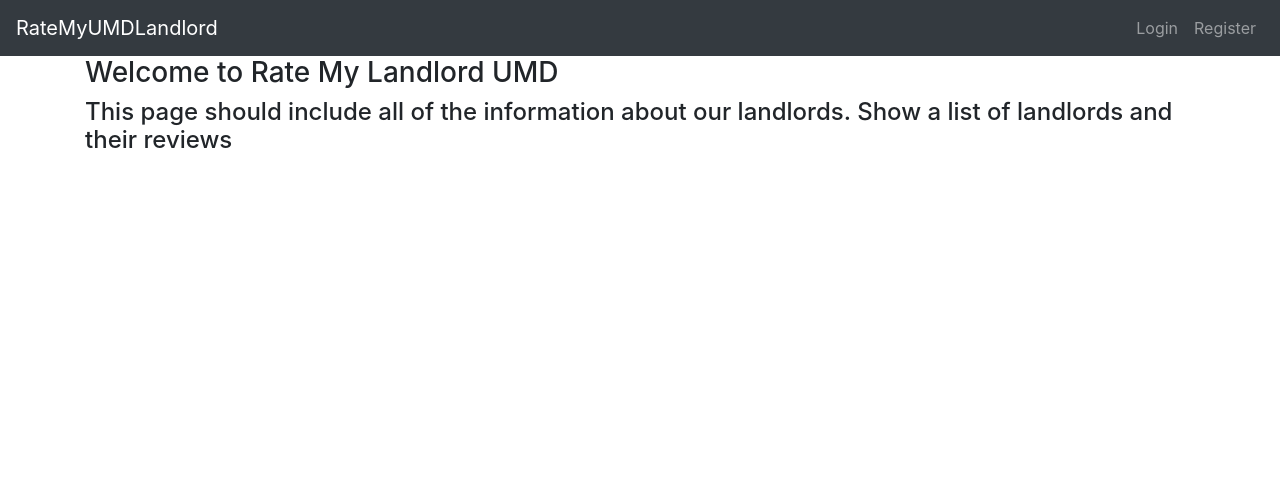
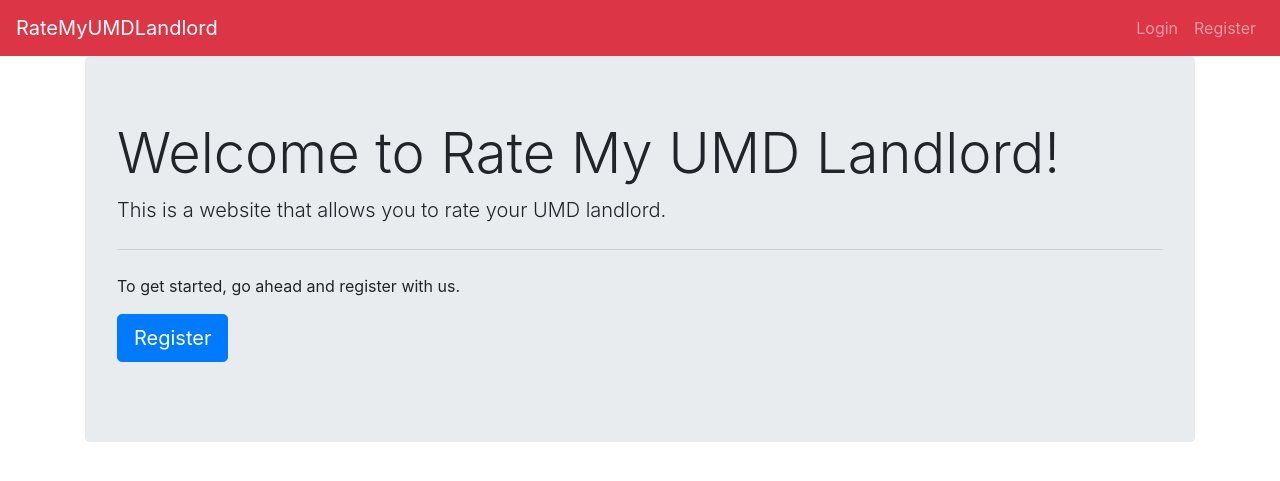
Before and after one commit to surmud/rate-my-umd-landlord, a Flask app: page / in a window 1280 px wide. Shown: the top 481 px of the page. Run offline with Flask 2, Linux system fonts and the light colour scheme; some libraries are stand-ins or nearby versions.

Commit message:
added color scheme and changed homepage

```diff
--- a/flask_app/landlords/routes.py
+++ b/flask_app/landlords/routes.py
@@ -9,8 +9,6 @@ landlords = Blueprint("landlords", __name__)
 def index():
     form = LandlordReviewForm()
 
-    #if form.validate_on_submit():
-    #    return redirect(url_for("movies.query_results", query=form.search_query.data))
 
     return render_template("index.html", form = form)
 
--- a/flask_app/templates/header.html
+++ b/flask_app/templates/header.html
@@ -1,6 +1,6 @@
 {% extends "base.html" %}
 {% block header %}
-<nav class="navbar navbar-expand-lg navbar-dark bg-dark">
+<nav class="navbar navbar-expand-lg navbar-dark bg-danger">
     <a class="navbar-brand" href="{{ url_for('landlords.index') }}">RateMyUMDLandlord</a>
     <button class="navbar-toggler" type="button" data-toggle="collapse" data-target="#navbarCollapse"
         aria-controls="navbarSupportedContent" aria-expanded="false" aria-label="Toggle navigation">
@@ -11,12 +11,12 @@
         <ul class="navbar-nav ml-auto">
             {% if current_user.is_authenticated %}
             <li class="nav-item">
-                <a class="nav-link" href="{{ url_for('users.account', username=current_user.username) }}">
+                <a class="nav-link" href="{{ url_for('account') }}">
                     Account
                 </a>
             </li>
             <li class="nav-item">
-                <a class="nav-link" href="{{ url_for('users.logout') }}">
+                <a class="nav-link" href="{{ url_for('logout') }}">
                     Logout
                 </a>
             </li>
--- a/flask_app/templates/index.html
+++ b/flask_app/templates/index.html
@@ -1,9 +1,15 @@
 {% extends "header.html" %}
 {% block content %}
 
-<h3>Welcome to Rate My Landlord UMD</h3>
-
-<h4>This page should include all of the information about our landlords. Show a list of landlords and their reviews</h4>
+<div class="jumbotron">
+    <h1 class="display-4">Welcome to Rate My UMD Landlord!</h1>
+    <p class="lead">This is a website that allows you to rate your UMD landlord.</p>
+    <hr class="my-4">
+    <p>To get started, go ahead and register with us.</p>
+    <p class="lead">
+      <a class="btn btn-primary btn-lg" href="{{ url_for('users.register') }}" role="button">Register</a>
+    </p>
+  </div>
 
 
 
```
Also changed, not shown: flask_app/app.py (+1 -10 lines).
